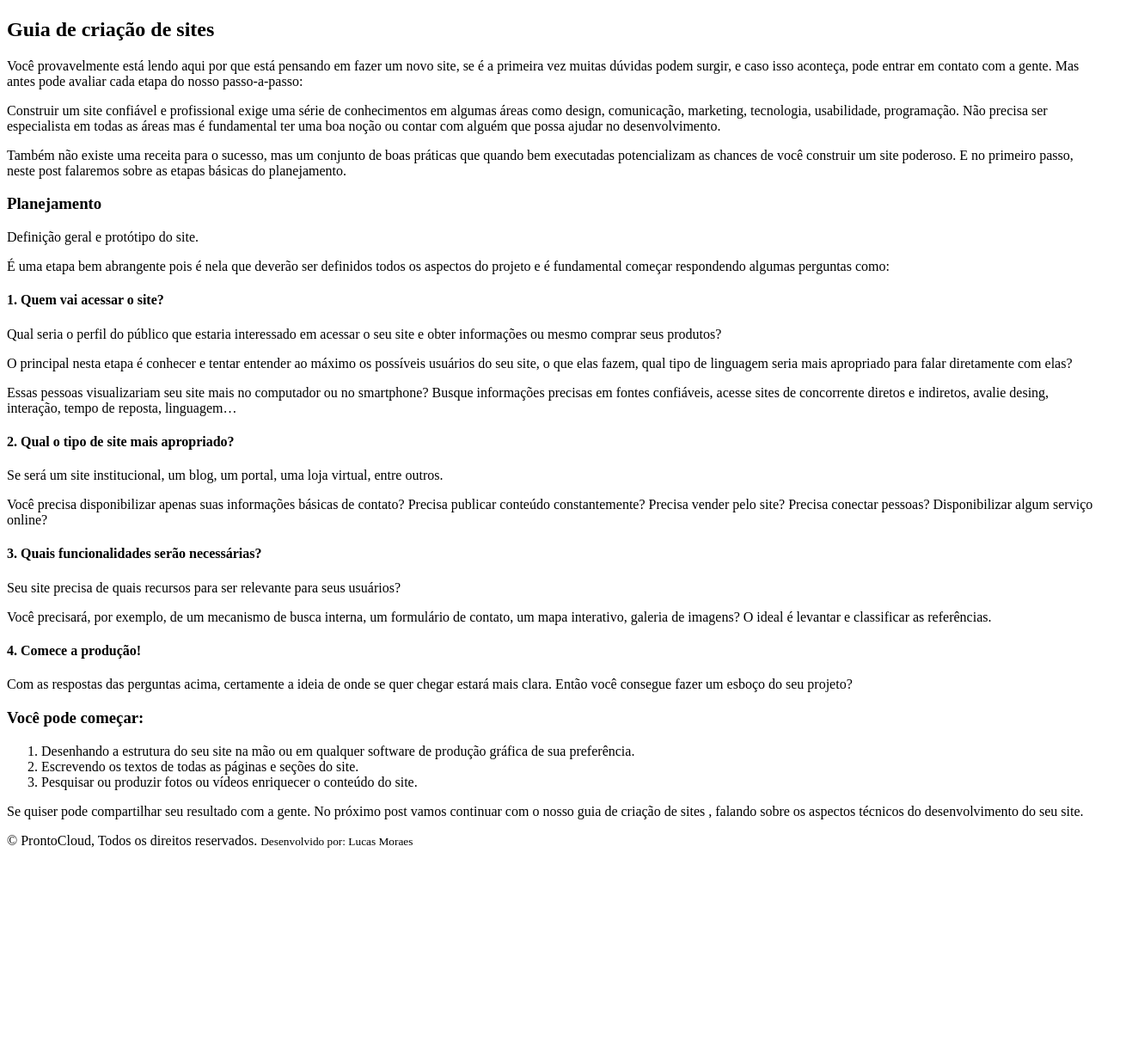
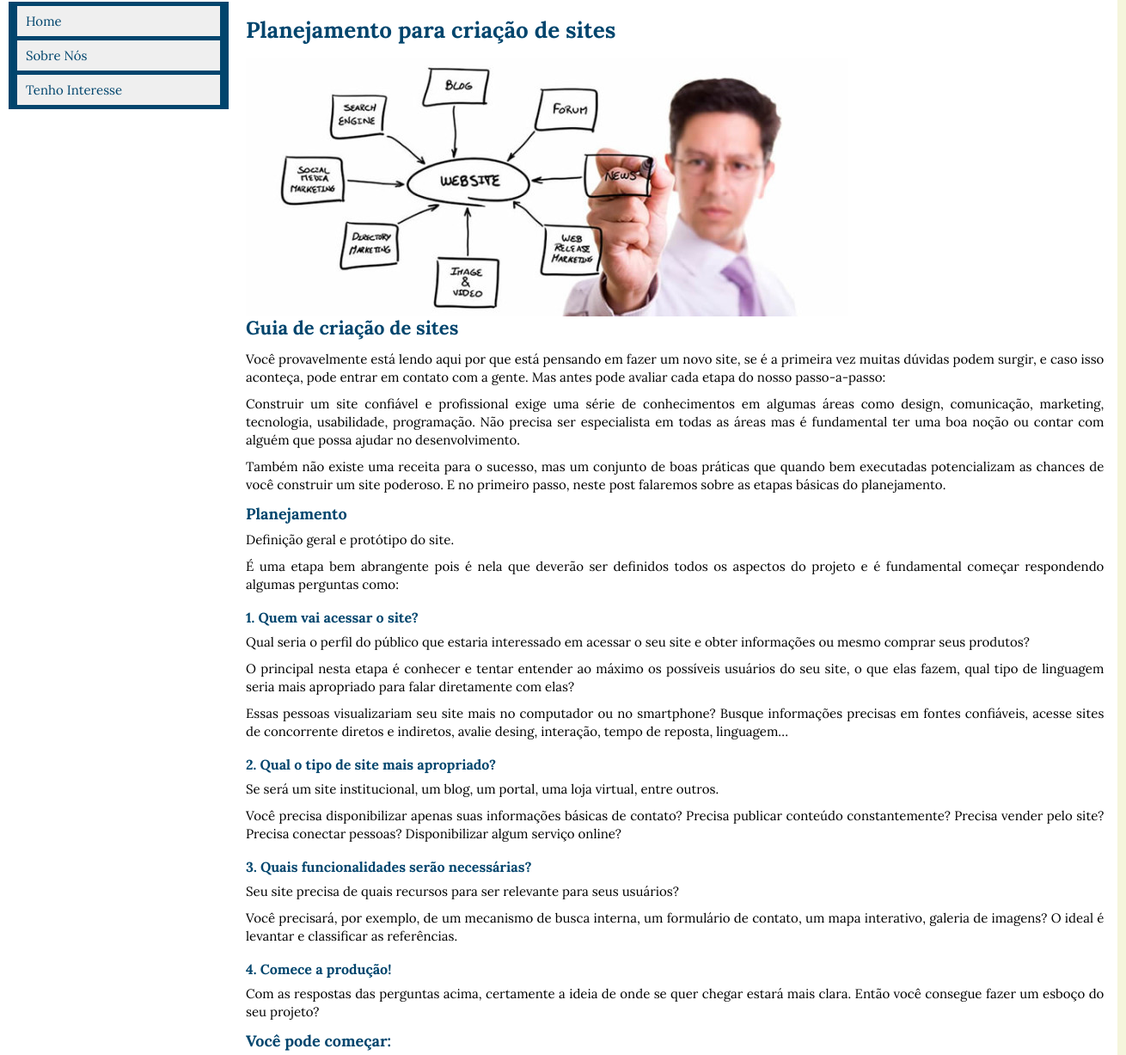
Before and after one commit to lucasrmoraes/curso-frontend, a plain HTML site: page prontocloud/index.html in a window 1280 px wide. Shown: the part 107-1334 px from the top of the page at 86% size, 1310 px wide, since content can reach past the window. Before the commit the page ends 1110 px from the top, so only its background shows below. Drawn offline with Linux system fonts and the light colour scheme.

Commit message:
Adicionando Estilo

```diff
--- /dev/null
+++ b/prontocloud/css/styles.css
@@ -0,0 +1,137 @@
+
+html {
+    font-size: 62.5%;
+}
+
+body {
+    background-color: beige;
+    color: black;
+    font-family: 'Lora', serif;
+}
+
+.main-container {
+    display: block;
+    max-width: 100vw;
+    margin: 0 auto;
+}
+
+.container {
+    display: block;
+    float: left;
+    padding: 10px;
+    width: 100%;
+    margin: 0 auto;
+}
+
+header {
+    background: #fff;
+    display: block;
+    float: left;
+    width: 100%;
+    padding: 10px;
+    border-bottom: 2px solid rgb(1, 69, 109);
+}
+
+h1 {
+    font-size: 2.6rem;
+    color:rgb(1, 69, 109);
+    margin-bottom: 20px;
+}
+
+h2 {
+    font-size: 2.2rem;
+    color:rgb(1, 69, 109);
+    margin-bottom: 15px;
+}
+
+h3 {
+    font-size: 1.8rem;
+    color:rgb(1, 69, 109);
+    margin-bottom: 10px;
+    padding-top: 5px;
+}
+
+h4 {
+    font-size: 1.6rem;
+    color:rgb(1, 69, 109);
+    margin-bottom: 10px;
+    padding-top: 10px;
+}
+
+p {
+    margin-bottom: 10px;
+    line-height: 1.4;
+    text-align: justify;
+}
+
+ol {
+    margin-left: 30px;
+    padding: 10px;
+}
+
+ol li {
+    font-size: 1.4rem;
+    color: #454545;
+    padding-bottom: 5px;
+}
+
+section {
+    background-color: white;
+    display: block;
+    float: left;
+    font-size: 1.5rem; /* equivalente a 15px - lembrando que esta seguindo relativamente tamanho apadrão da página*/
+    padding: 10px;
+    width: 100%;
+}
+
+section nav {
+    background-color: rgb(1, 69, 109);
+    display: block;
+    float: left;
+    width: 20%;
+}
+
+nav li {
+    background-color: #efefef;
+    margin:  5px 10px 5px;
+    padding: 10px;
+}
+
+nav li:hover {
+    background-color: #dfdfdf;
+}
+
+nav a {
+    text-decoration: none;
+    color: rgb(1, 69, 109);
+}
+
+nav a:hover{
+    color: rgb(1, 90, 141);
+}
+
+
+section article {
+    display: block;
+    float: left;
+    width: 78%;
+    padding: 10px;
+}
+
+footer {
+    background-color:rgb(1, 69, 109);
+    display: block;
+    float: left;
+    padding: 10px;
+    width: 100%;
+}
+
+footer p {
+    font-size: 1.2rem;
+    color: beige;
+}
+
+footer small {
+    font-size: 80%;
+    display: block;
+}
--- a/prontocloud/index.html
+++ b/prontocloud/index.html
@@ -4,19 +4,47 @@
     <meta charset="UTF-8">
     <meta http-equiv="X-UA-Compatible" content="IE=edge">
     <meta name="viewport" content="width=device-width, initial-scale=1.0">
+
+    <!-- CSS -->
+    <link rel="stylesheet" href="../html-css/css/reset.css"> <!-- Alt + shift + seta p/baixo: duplica linha de comando-->
+    <link rel="stylesheet" href="./css/styles.css">
+
+    <!-- Google Fonts -->
+    <link rel="preconnect" href="https://fonts.googleapis.com">
+    <link rel="preconnect" href="https://fonts.gstatic.com" crossorigin>
+    <link href="https://fonts.googleapis.com/css2?family=Lora:ital,wght@0,400;0,700;1,500&family=Merriweather:wght@700;900&display=swap" rel="stylesheet">
+
+    <!-- Icones - shortcut e apple: add icones a sua pagina-->
+    <link rel="shortcut icon" href="./images/favicon.cc"> <!--Por padrão a imagem 17x17 pixels-->
+    <link rel="apple-touch-icon" href="./images/icon-touch-retina.png">
+    <link rel="apple-touch-icon" href="./images/icon-touch-retina-iphone.png">
+    <link rel="apple-touch-icon" href="./images/icon-touch-retina-ipad.png">
+
     <title>Prontocloud</title>
 </head>
 
 <body>
+
+    <div class="main-container">
     <header>
+        <div class="container">
             <img src="./images/prontocloud.png" alt="ProntoCloud">
+        </div>
     </header>
     <section>
         <nav>
-
+            <ul>
+                <li><a href="#">Home</a></li>
+                <li><a href="#">Sobre Nós</a></li>
+                <li><a href="#">Tenho Interesse</a></li>
+            </ul>
         </nav>
         <article>
+            <div class="container">
             <h1>Planejamento para criação de sites</h1>
+
+            <img src="./images/web-design-planning-700x300.jpg" alt="Planejamento para criação de sites">
+
             <h2>Guia de criação de sites</h2>
 
             <p>Você provavelmente está lendo aqui por que está pensando em fazer um novo site, se é a primeira vez muitas dúvidas podem surgir, e caso isso aconteça, pode entrar em contato com a gente. Mas antes pode avaliar cada etapa do nosso passo-a-passo:</p>
@@ -54,12 +82,16 @@
             </ol>
 
             <p>Se quiser pode compartilhar seu resultado com a gente. No próximo post vamos continuar com o nosso guia de criação de sites , falando sobre os aspectos técnicos do desenvolvimento do seu site.</p>
-
+            </div>
         </article>
     </section>
     <footer>
-       <p>&copy; ProntoCloud, Todos os direitos reservados.
+        <div class="container">
+        <p>&copy; ProntoCloud, Todos os direitos reservados.
         <small>Desenvolvido por: Lucas Moraes</small></p>
+        </div>
     </footer>
+    </div>
+
 </body>
 </html>
```
